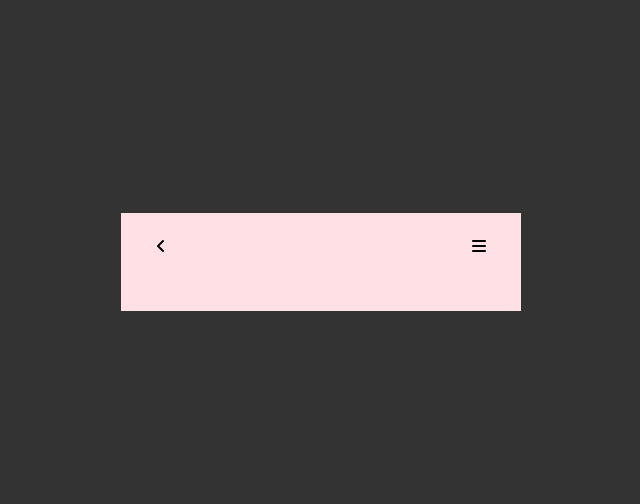
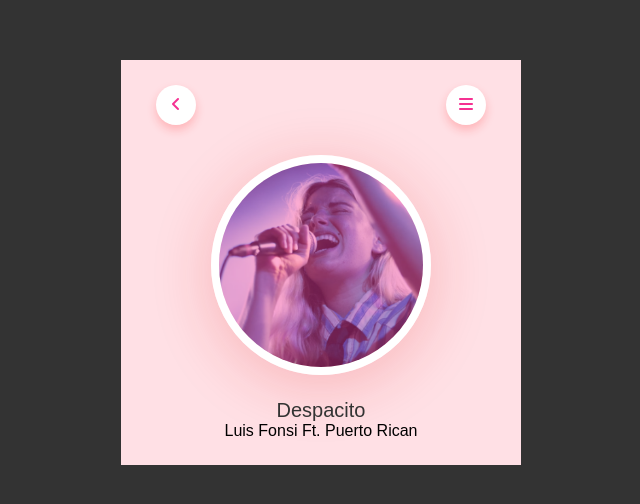
Before and after one commit to DilsharaRathnayaka/music-player, a plain HTML site: page index.html in a window 1280 px wide. Shown: the part 138-642 px from the top of the page, without its empty margins (319-959 px from the left). Drawn offline with Linux system fonts and the light colour scheme.

Commit message:
Edited index.html file

```diff
--- a/index.html
+++ b/index.html
@@ -19,6 +19,10 @@
                 </div>
             </nav>
 
+            <img src="media/468-thumbnail.png" class="song-img">
+            <h1>Despacito</h1>
+            <p>Luis Fonsi Ft. Puerto Rican</p>
+
         </div>
 
     </div>
--- a/style.css
+++ b/style.css
@@ -25,3 +25,24 @@ nav{
     justify-content: space-between;
     margin-bottom: 30px;
 }
+nav .circle{
+    border-radius: 50%;
+    width: 40px;
+    height: 40px;
+    line-height: 40px;
+    background: #fff;
+    color: #f53192;
+    box-shadow: 0 5px 10px rgba(255, 26, 26, 0.22);
+}
+.song-img{
+    width: 220px;
+    border-radius: 50%;
+    border: 8px solid #fff;
+    box-shadow: 0 10px 60px rgb(225, 26, 26, 0.22);
+}
+.music-player h1{
+    font-size: 20px;
+    font-weight: 400;
+    color: #333;
+    margin-top: 20px;
+}
```
